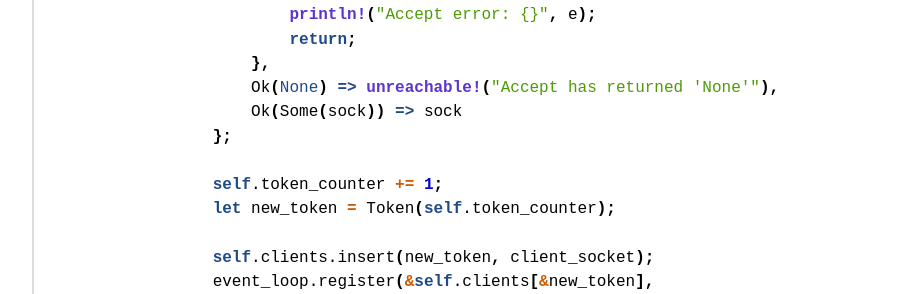
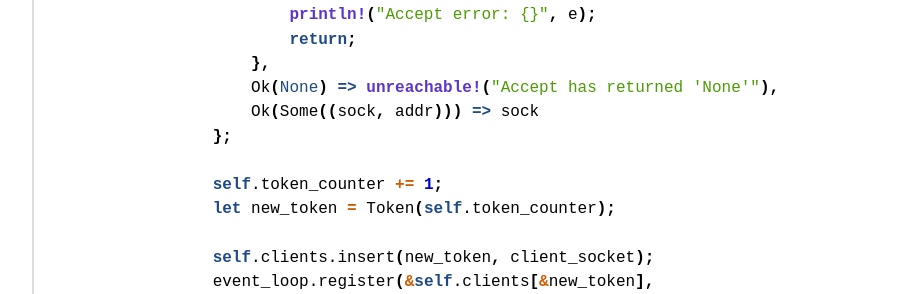
Before and after one commit to nbaksalyar/nbaksalyar.github.io, a Jekyll site: the page built from _posts/2015-07-10-writing-chat-in-rust.md, in a window 1280 px wide and 900 px high, scrolled down 10680 px. Shown: the part 157-451 px from the top of the window, without its empty margins (158-1080 px from the left). Built offline with Jekyll 4.4.1, drawn with Linux system fonts in a browser that asks for light colours; comment, search, counter and statistics services are not loaded.

Commit message:
Update repo link to a stable commit & misc small fixes

```diff
--- a/_posts/2015-07-10-writing-chat-in-rust.md
+++ b/_posts/2015-07-10-writing-chat-in-rust.md
@@ -348,7 +348,7 @@ impl Handler for WebSocketServer {
                         return;
                     },
                     Ok(None) => unreachable!("Accept has returned 'None'"),
-                    Ok(Some(sock)) => sock
+                    Ok(Some((sock, addr))) => sock
                 };
 
                 self.token_counter += 1;
@@ -426,7 +426,7 @@ let client_socket = match self.socket.accept() {
         return;
     },
     Ok(None) => unreachable!(),
-    Ok(Some(sock)) => sock
+    Ok(Some((sock, addr))) => sock
 };
 {% endhighlight %}
 
@@ -906,6 +906,7 @@ event_loop.reregister(&client.socket, token,
 
 The only thing left to do is to change the client's interest value at certain places.
 
+<a name="connection-states"></a>
 To make it more straightforward, let's formalize the process of tracking the connection states:
 
 {% highlight rust %}
@@ -1065,7 +1066,7 @@ Whew. That was a whirlwind tour of language features and concepts, but that's ju
 
 But before we get to the app, we might do further refactoring, separating the library code from the application, likely following with eventual publication of the resulting library to *crates.io*.
 
-All current code is available on [GitHub](https://github.com/nbaksalyar/rust-chat)&nbsp;&mdash;&nbsp;feel free to fork it and play with it at your own discretion.
+All current code is available on [GitHub](https://github.com/nbaksalyar/rust-chat/tree/part-1)&nbsp;&mdash;&nbsp;feel free to fork it and play with it at your own discretion.
 
 I suggest you to subscribe to the blog in [RSS](http://feeds.feedburner.com/NikitaBaksalyar) or on [Twitter](https://twitter.com/nbaksalyar) if you'd like to follow the updates.
 
```
